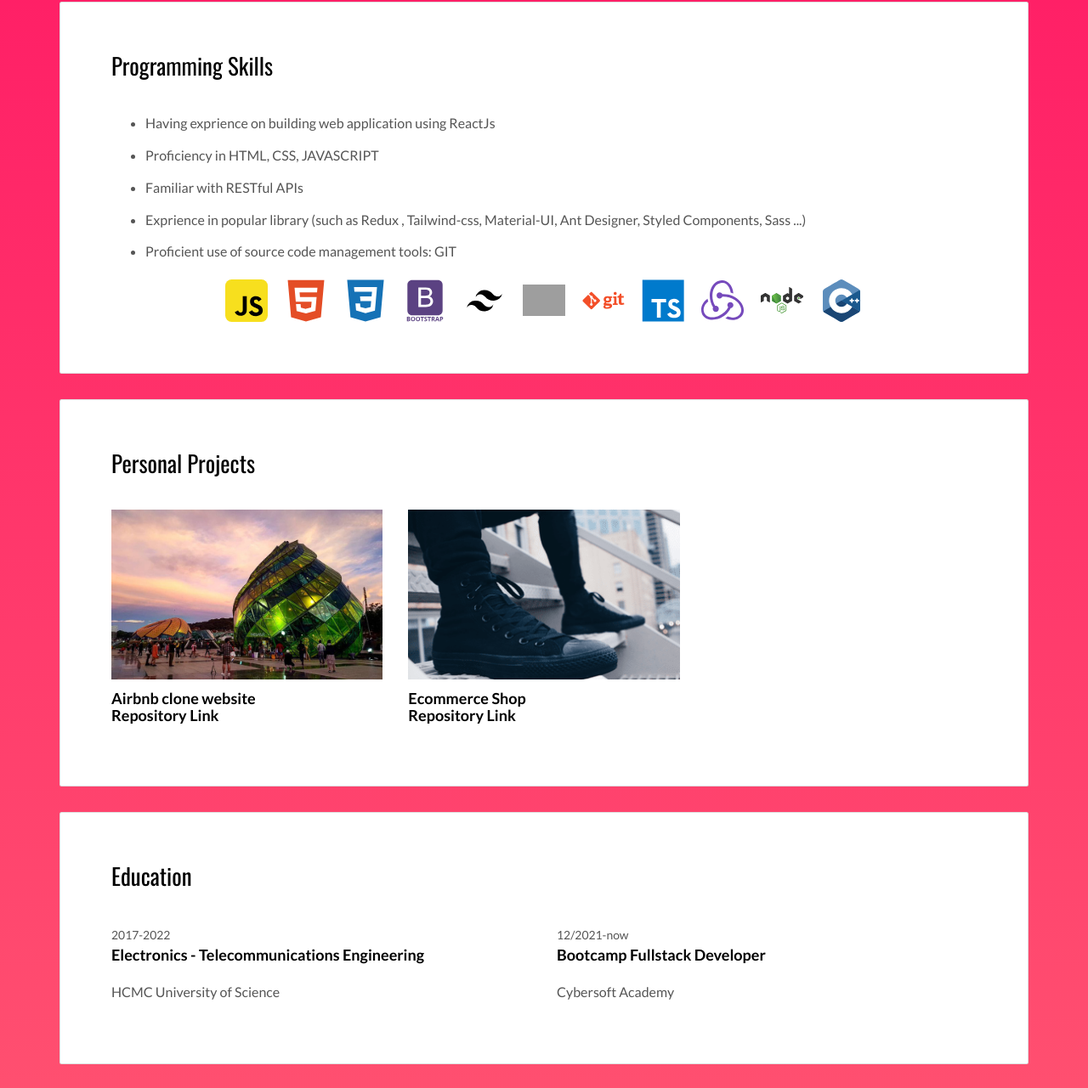
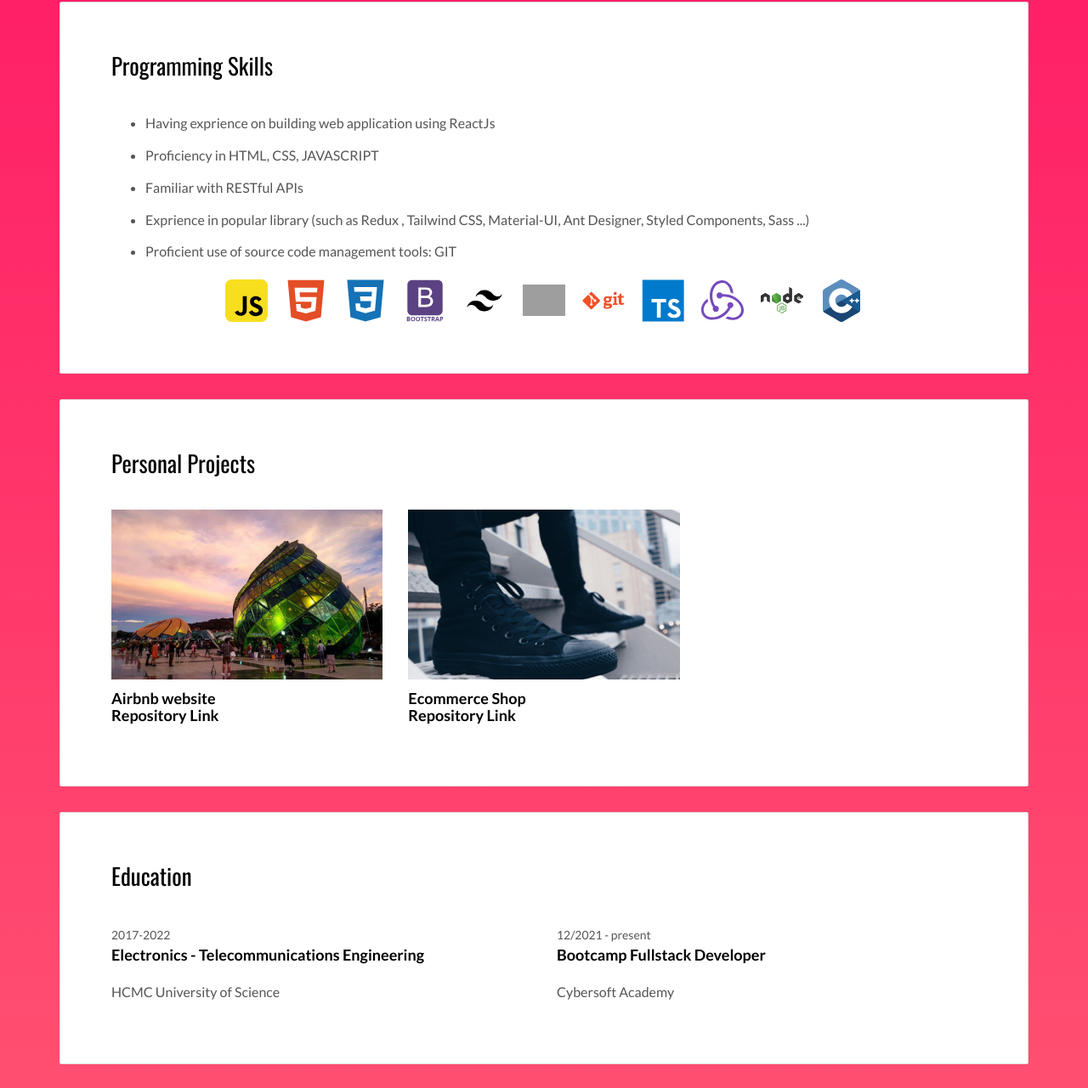
Before and after one commit to DinhSon1009/Portfolio, a plain HTML site: page index.html in a window 1280 px wide. Shown: the part 859-2140 px from the top of the page at 85% size. Drawn offline with nearby package versions, Linux system fonts and the light colour scheme; grey boxes are pictures that could not be loaded; files whose address does not match are found by name.

Commit message:
fix miss spell

```diff
--- a/index.html
+++ b/index.html
@@ -96,7 +96,7 @@
                   <p>Familiar with RESTful APIs </p>
                 </li>
                 <li>
-                  <p>Exprience in popular library (such as Redux , Tailwind-css, Material-UI, Ant Designer, Styled
+                  <p>Exprience in popular library (such as Redux , Tailwind CSS, Material-UI, Ant Designer, Styled
                     Components, Sass ...) </p>
                 </li>
                 <li>
@@ -181,7 +181,7 @@
                   <img style="height:200px ; width: 100%; object-fit: cover;" src="./assets/images/img-03.jpg"
                     class="img-responsive" alt="">
                   <h3 class="h5">
-                    <a href="https://airbnb-clone-nine-nu.vercel.app/">Airbnb clone website</a>
+                    <a href="https://airbnb-clone-nine-nu.vercel.app/">Airbnb website</a>
                     <p><a href="https://github.com/DinhSon1009/AirBnb-Clone" target="blank">Repository Link</a></p>
                   </h3>
                 </div>
@@ -214,7 +214,7 @@
                 </div>
                 <div class="col-md-6">
                   <div class="education-experience">
-                    <small class="date">12/2021-now</small>
+                    <small class="date">12/2021 - present</small>
                     <h3 class="h5 date-title">Bootcamp Fullstack Developer</h3>
                     <p>Cybersoft Academy</p>
                   </div>
```
Also changed, not shown: 2 other files.
